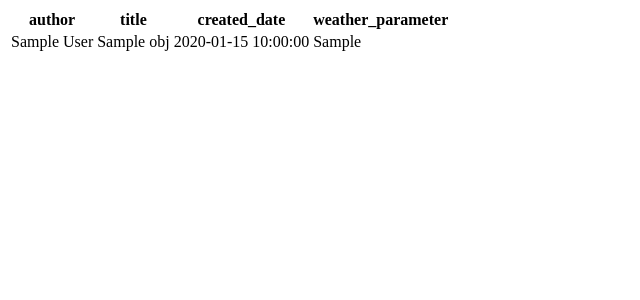
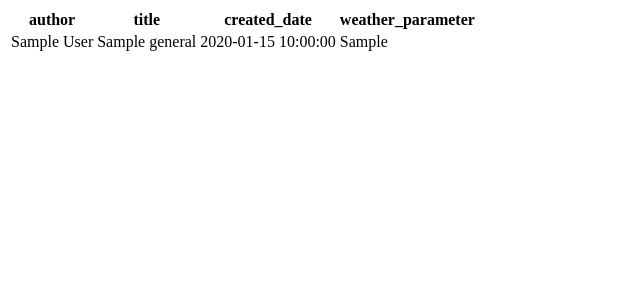
Before and after one commit to Dodiadevyani/Assignment3, a Python web app: template mysite/weatherdata/templates/weatherdata/template.html in a window 1280 px wide. Shown: the top 300 px of the page, without its empty margins (0-640 px from the left). Run offline with Jinja, Linux system fonts and the light colour scheme; the template is opened without the code that fills it: most values are stand-ins (such as "Sample title", 1, 10 or a date in 2020).

Commit message:
Update template.html

```diff
--- a/mysite/weatherdata/templates/weatherdata/template.html
+++ b/mysite/weatherdata/templates/weatherdata/template.html
@@ -5,7 +5,7 @@
   <th>created_date</th>
   <th>weather_parameter</th>
 </tr>
-{% for b in obj %}
+{% for b in general %}
 <tr>
   <td>{{ b.author }}</td>
   <td>{{ b.title }}</td>
```
